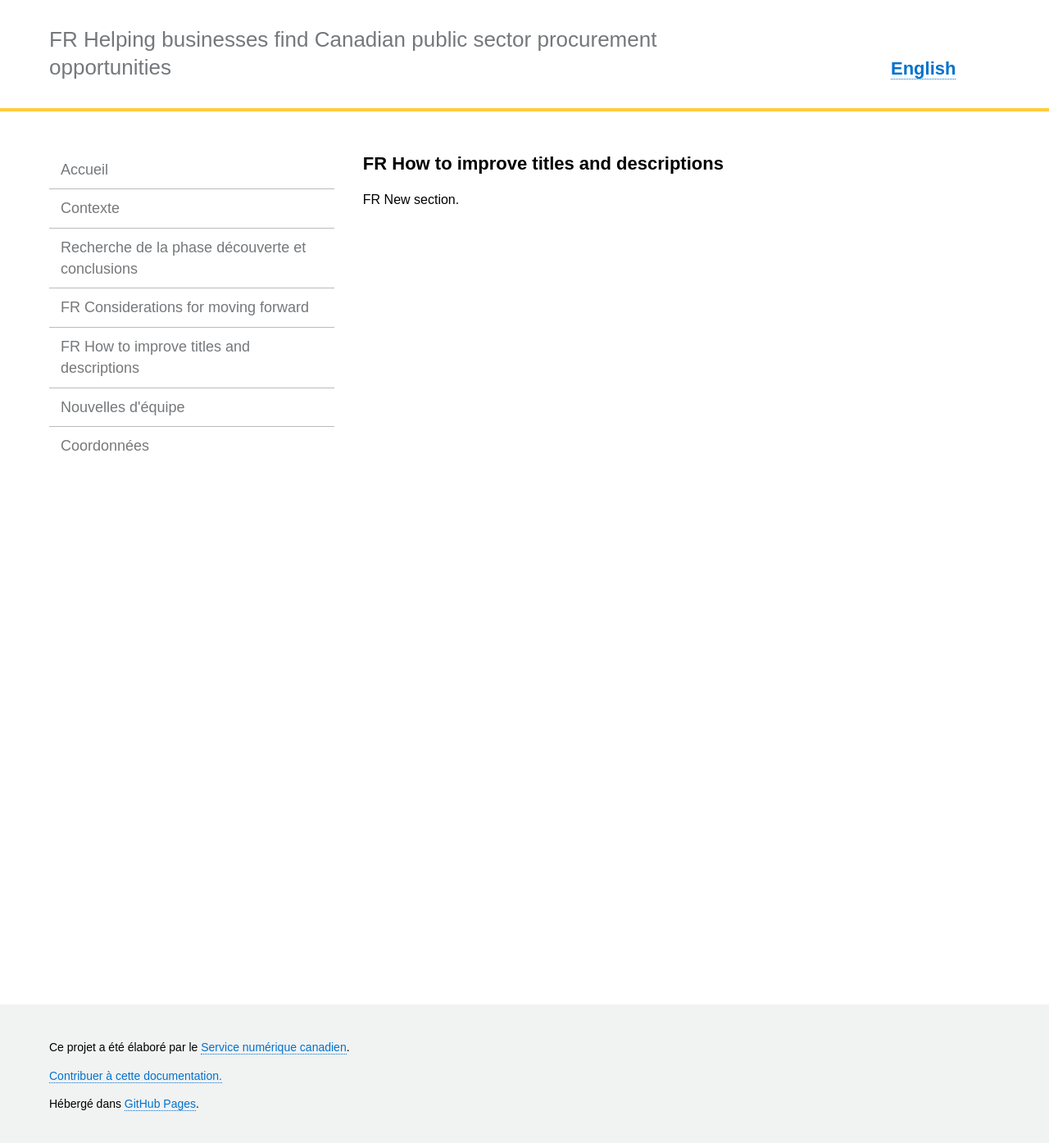
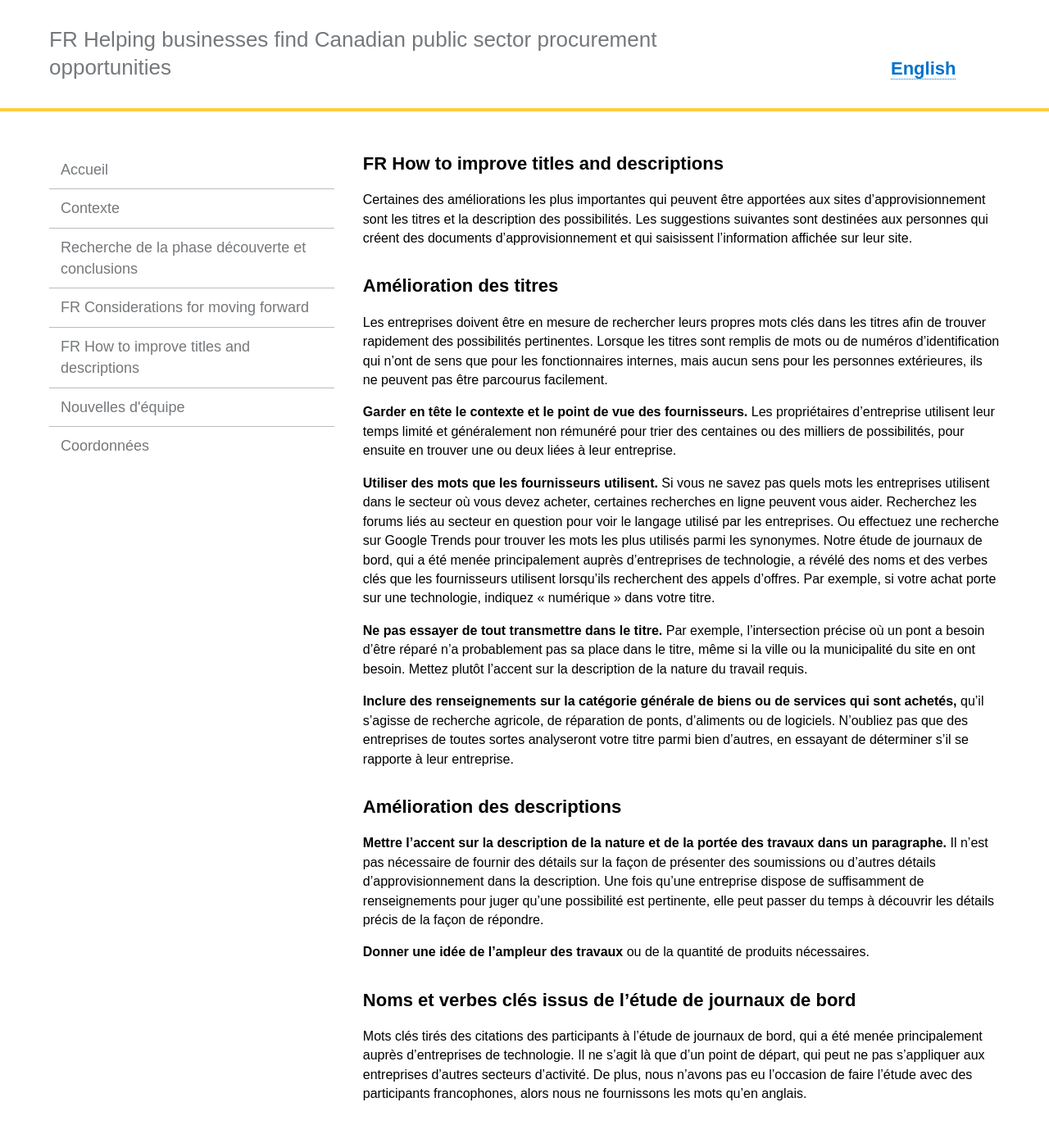
Before and after one commit to cds-snc/pspc-documentation, a Jekyll site: the page built from _pages/fr/fr-titles-and-descriptions.md, in a window 1280 px wide and 1400 px high. Shown: the top 1395 px of the window at 82% size. Built offline with Jekyll 4.4.1, drawn with Linux system fonts in a browser that asks for light colours.

Commit message:
Update fr-titles-and-descriptions.md

```diff
--- a/_pages/fr/fr-titles-and-descriptions.md
+++ b/_pages/fr/fr-titles-and-descriptions.md
@@ -6,4 +6,20 @@ permalink: "/fr-titles-and-descriptions/"
 trans_url: "/titles-and-descriptions/"
 ---
 
-FR New section.
+Certaines des améliorations les plus importantes qui peuvent être apportées aux sites d’approvisionnement sont les titres et la description des possibilités. Les suggestions suivantes sont destinées aux personnes qui créent des documents d’approvisionnement et qui saisissent l’information affichée sur leur site.
+## Amélioration des titres
+Les entreprises doivent être en mesure de rechercher leurs propres mots clés dans les titres afin de trouver rapidement des possibilités pertinentes. Lorsque les titres sont remplis de mots ou de numéros d’identification qui n’ont de sens que pour les fonctionnaires internes, mais aucun sens pour les personnes extérieures, ils ne peuvent pas être parcourus facilement.
+
+**Garder en tête le contexte et le point de vue des fournisseurs.** Les propriétaires d’entreprise utilisent leur temps limité et généralement non rémunéré pour trier des centaines ou des milliers de possibilités, pour ensuite en trouver une ou deux liées à leur entreprise.
+
+**Utiliser des mots que les fournisseurs utilisent.** Si vous ne savez pas quels mots les entreprises utilisent dans le secteur où vous devez acheter, certaines recherches en ligne peuvent vous aider. Recherchez les forums liés au secteur en question pour voir le langage utilisé par les entreprises. Ou effectuez une recherche sur Google Trends pour trouver les mots les plus utilisés parmi les synonymes. Notre étude de journaux de bord, qui a été menée principalement auprès d’entreprises de technologie, a révélé des noms et des verbes clés que les fournisseurs utilisent lorsqu’ils recherchent des appels d’offres. Par exemple, si votre achat porte sur une technologie, indiquez « numérique » dans votre titre.
+
+**Ne pas essayer de tout transmettre dans le titre.** Par exemple, l’intersection précise où un pont a besoin d’être réparé n’a probablement pas sa place dans le titre, même si la ville ou la municipalité du site en ont besoin. Mettez plutôt l’accent sur la description de la nature du travail requis.
+
+**Inclure des renseignements sur la catégorie générale de biens ou de services qui sont achetés,** qu’il s’agisse de recherche agricole, de réparation de ponts, d’aliments ou de logiciels. N’oubliez pas que des entreprises de toutes sortes analyseront votre titre parmi bien d’autres, en essayant de déterminer s’il se rapporte à leur entreprise.
+## Amélioration des descriptions
+**Mettre l’accent sur la description de la nature et de la portée des travaux dans un paragraphe.** Il n’est pas nécessaire de fournir des détails sur la façon de présenter des soumissions ou d’autres détails d’approvisionnement dans la description. Une fois qu’une entreprise dispose de suffisamment de renseignements pour juger qu’une possibilité est pertinente, elle peut passer du temps à découvrir les détails précis de la façon de répondre.
+
+**Donner une idée de l’ampleur des travaux** ou de la quantité de produits nécessaires.
+## Noms et verbes clés issus de l’étude de journaux de bord
+Mots clés tirés des citations des participants à l’étude de journaux de bord, qui a été menée principalement auprès d’entreprises de technologie. Il ne s’agit là que d’un point de départ, qui peut ne pas s’appliquer aux entreprises d’autres secteurs d’activité. De plus, nous n’avons pas eu l’occasion de faire l’étude avec des participants francophones, alors nous ne fournissons les mots qu’en anglais.
```
